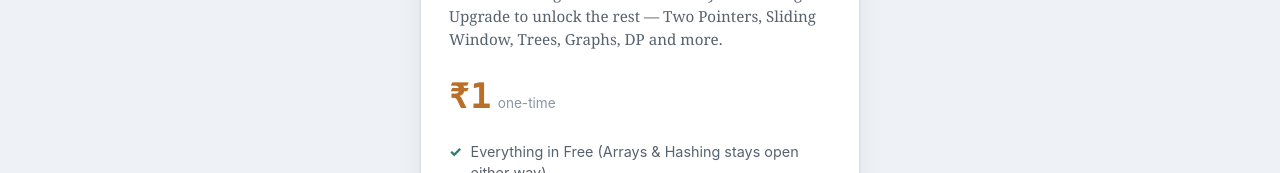
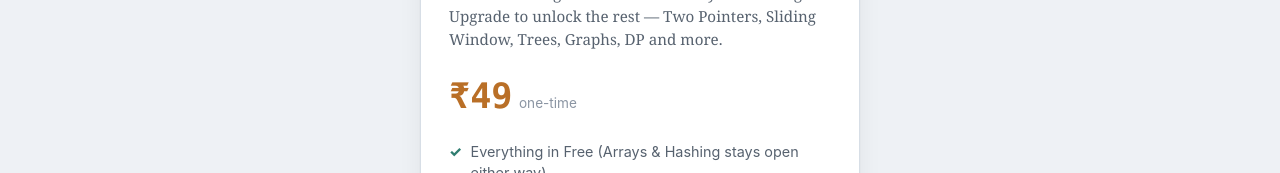
Before and after one commit to Dhruvdj2004/vizucode, a React (Vite) app: page /#/upgrade in a window 1280 px wide. Shown: the part 263-436 px from the top of the page. Built offline with nearby package versions, Linux system fonts and the light colour scheme; no server answers.

Commit message:
Set Pro upgrade price to ₹49
Co-Authored-By: Claude Sonnet 5 <noreply@anthropic.com>

```diff
--- a/src/pages/UpgradePage.tsx
+++ b/src/pages/UpgradePage.tsx
@@ -80,7 +80,7 @@ export default function UpgradePage() {
         </p>
 
         <div className="price-row">
-          <span className="price-amount mono">₹1</span>
+          <span className="price-amount mono">₹49</span>
           <span className="price-period">one-time</span>
         </div>
 
```
Also changed, not shown: 1 other file (tests, documents, lock files or other folders).
